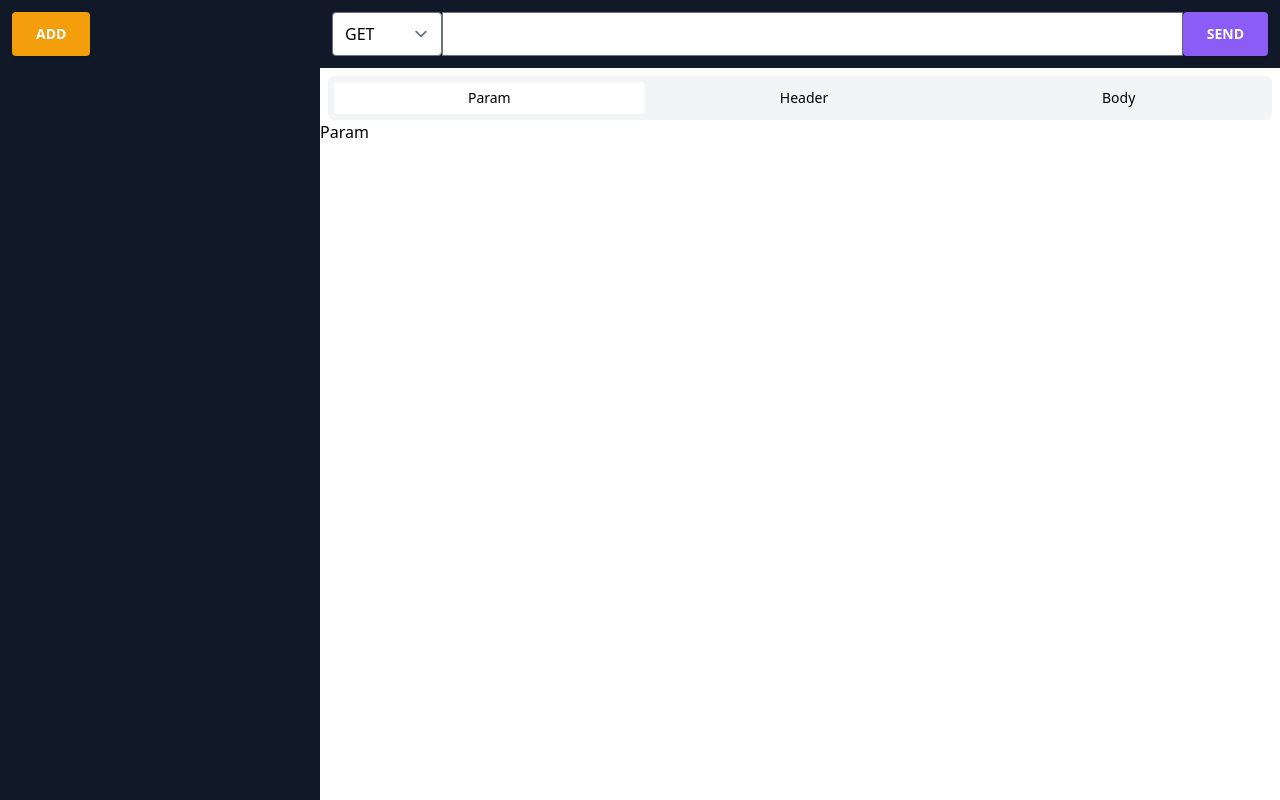
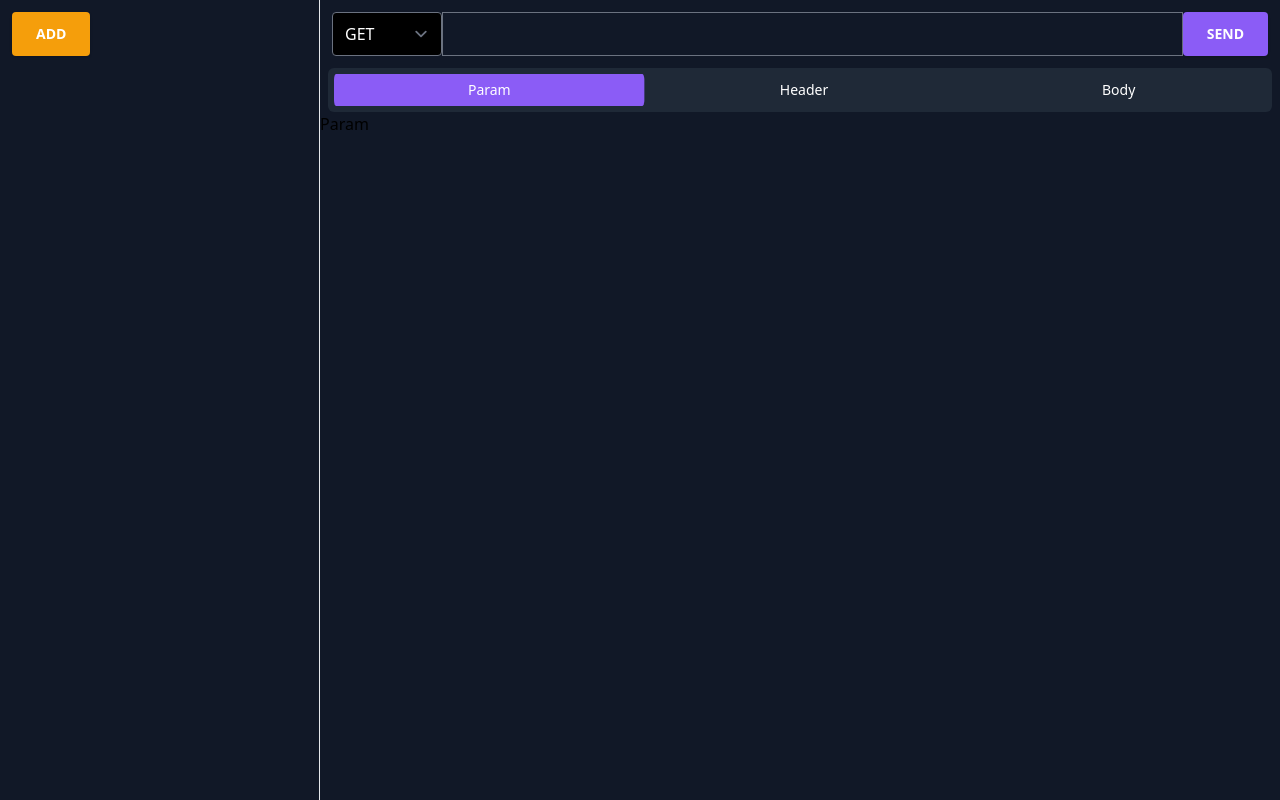
Before and after one commit to yogeshhrathod/Anayas, a React (Create React App) app: page / in a window 1280 px wide. Shown: the top 800 px of the page. Built offline with nearby package versions, Linux system fonts and the light colour scheme.

Commit message:
feat: update design for tabs

```diff
--- a/src/App.css
+++ /dev/null
@@ -1,38 +0,0 @@
-.App {
-  text-align: center;
-}
-
-.App-logo {
-  height: 40vmin;
-  pointer-events: none;
-}
-
-@media (prefers-reduced-motion: no-preference) {
-  .App-logo {
-    animation: App-logo-spin infinite 20s linear;
-  }
-}
-
-.App-header {
-  background-color: #282c34;
-  min-height: 100vh;
-  display: flex;
-  flex-direction: column;
-  align-items: center;
-  justify-content: center;
-  font-size: calc(10px + 2vmin);
-  color: white;
-}
-
-.App-link {
-  color: #61dafb;
-}
-
-@keyframes App-logo-spin {
-  from {
-    transform: rotate(0deg);
-  }
-  to {
-    transform: rotate(360deg);
-  }
-}
--- a/src/App.js
+++ b/src/App.js
@@ -1,4 +1,3 @@
-import "./App.css";
 import "./styles/main.css";
 import Layout from "./components/Layout";
 require("codemirror/mode/xml/xml");
--- a/src/components/Input.jsx
+++ b/src/components/Input.jsx
@@ -7,7 +7,7 @@ export default function Input({ item, sendRequest }) {
     <form onSubmit={(e) => sendRequest(e, methodType, apiUrl)}>
       <div className="flex w-full">
         <select
-          className="form-input"
+          className="form-input bg-black text-white"
           name="rest-types"
           id="rest-types"
           {...methodType}
@@ -18,7 +18,11 @@ export default function Input({ item, sendRequest }) {
             </option>
           ))}
         </select>
-        <input className="form-input w-full" type="text" {...apiUrl} />
+        <input
+          className="bg-gray-900 form-input text-white w-full"
+          type="text"
+          {...apiUrl}
+        />
         <button className="mb-0 btn btn-primary">SEND</button>
       </div>
     </form>
--- a/src/components/Layout.jsx
+++ b/src/components/Layout.jsx
@@ -9,7 +9,7 @@ export default function Layout() {
   return (
     <BrowserRouter>
       <div className="flex">
-        <div className="w-1/4">
+        <div className="w-1/4 border-r">
           <Collection {...list} />
         </div>
         <div className="inline-block w-3/4">
--- a/src/components/ListItem.jsx
+++ b/src/components/ListItem.jsx
@@ -5,7 +5,7 @@ import { onEnter } from "../utils/common";
 import { Link } from "react-router-dom";
 
 export default function ListItem({ item, index, removeApi }) {
-  const name = useHandleInput(item?.name ?? "New API");
+  const name = useHandleInput(item?.name ?? "New Request");
   const [edit, setEdit] = useState(false);
   const ref = useRef(null);
 
--- a/src/components/RequestEngine.jsx
+++ b/src/components/RequestEngine.jsx
@@ -7,9 +7,9 @@ import Tabs from "./Tabs/index";
 export default function RequestEngine({ apiList }) {
   let apiIndex = useParams();
   const tabsInfo = [
-    { name: "Param", component: <div>Param</div> },
-    { name: "Header", component: <div>Header</div> },
-    { name: "Body", component: <Editor /> },
+    { name: "Param", component: <div key="params">Param</div> },
+    { name: "Header", component: <div key="header">Header</div> },
+    { name: "Body", component: <Editor key="body" /> },
   ];
   const [response, setResponse] = useState();
   const sendRequest = async (e, methodType, apiUrl) => {
--- a/src/components/Tabs/index.jsx
+++ b/src/components/Tabs/index.jsx
@@ -6,11 +6,12 @@ export default function Tabs({ tabs }) {
 
   return (
     <div>
-      <div className="flex mx-2 mt-2 rounded-md bg-gray-100 relative tabs">
+      <div className="flex mx-2 rounded-md bg-gray-800 relative tabs">
         {tabs.map((item, index) => {
           return (
             <button
-              className={`tabs-item w-full relative z-10 py-1 my-2 ml-2 text-center rounded-md  text-sm cursor-pointer select-none focus:outline-none ${
+              key={index}
+              className={`tabs-item w-full relative z-10 py-1 my-2 ml-2 text-center rounded-md  text-sm cursor-pointer select-none focus:outline-none text-white ${
                 index === selectedTab ? "active" : ""
               }`}
               onClick={() => setSelectedTab(index)}
@@ -19,7 +20,9 @@ export default function Tabs({ tabs }) {
             </button>
           );
         })}
-        <span className={`tab-item-animate rounded-md bg-white active`}></span>
+        <span
+          className={`tab-item-animate rounded-md bg-purple-500 active`}
+        ></span>
       </div>
       <div>
         {tabs.map((item, index) => {
--- a/src/styles/main.css
+++ b/src/styles/main.css
@@ -1,3 +1,6 @@
+body{
+  @apply bg-gray-900
+}
 .btn {
   @apply font-bold uppercase text-sm px-6 py-3 rounded shadow hover:shadow-lg outline-none focus:outline-none ease-linear transition-all duration-150;
 }
```
